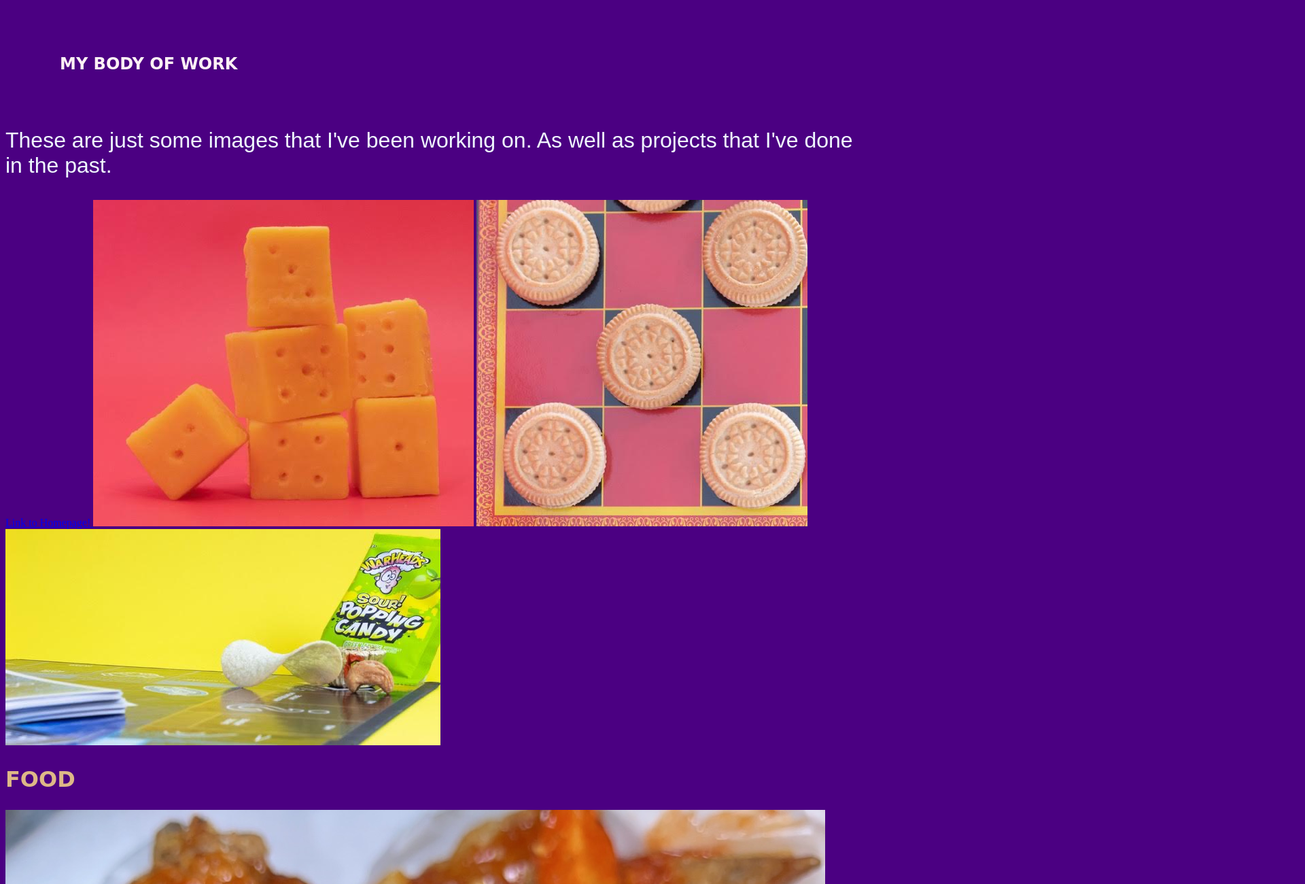
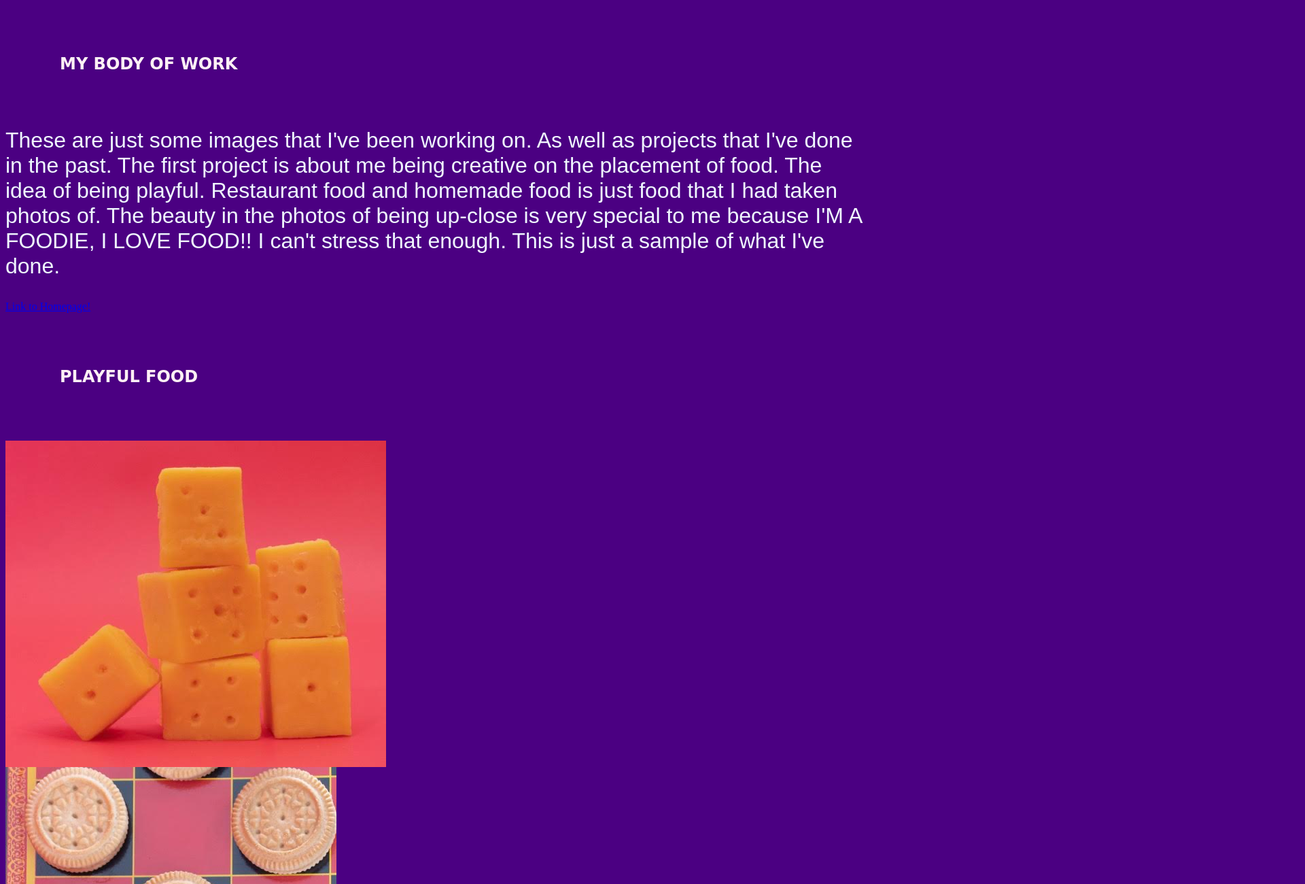
Before and after one commit to QueenK19/webdev1, a plain HTML site: page projects/final-project/page2.html in a window 1280 px wide. Shown: the top 1300 px of the page at 68% size, 1920 px wide, since content can reach past the window. Drawn offline with Linux system fonts and the light colour scheme.

Commit message:
add 3 periods

```diff
--- a/projects/final-project/page2.html
+++ b/projects/final-project/page2.html
@@ -9,14 +9,16 @@
 </head>
 <body>
     <h1> MY BODY OF WORK </h1>
-    <p> These are just some images that I've been working on. As well as projects that I've done in the past.</p>
+    <p> These are just some images that I've been working on. As well as projects that I've done in the past. The first project is about me being creative on the placement of food. The idea of being playful. Restaurant food and homemade food is just food that I had taken photos of. The beauty in the photos of being up-close is very special to me because I'M A FOODIE, I LOVE FOOD!! I can't stress that enough. This is just a sample of what I've done.  </p>
 
     <a href= "index.html"> Link to Homepage! </a>
+
+    <h1> PLAYFUL FOOD</h1>
     <img src="IMG_9583.JPG" alt=" cheese blocks">
     <img src="IMG_9285.JPG" alt=" checkers cookies">
     <img src="IMG_9275.JPG" alt="game pieces">
 
-    <h2> FOOD </h2>
+    <h2> RESTAURANT FOOD </h2>
     <img src="IMG_8913.JPG" alt=" chicken">
     <img src="IMG_8752.JPG" alt=" beef">
     <img src="IMG_8696.JPG" alt="Sandwitch ">
--- a/projects/final-project/style.css
+++ b/projects/final-project/style.css
@@ -31,3 +31,11 @@ nav a:hover{
   html {
     scroll-behavior: smooth;
   }
+img{
+    max-width: 50%;
+    display: block;
+    margin: 3rem, 0;
+}
+#myBtn:hover {
+    background-color: #555;
+  }
```
